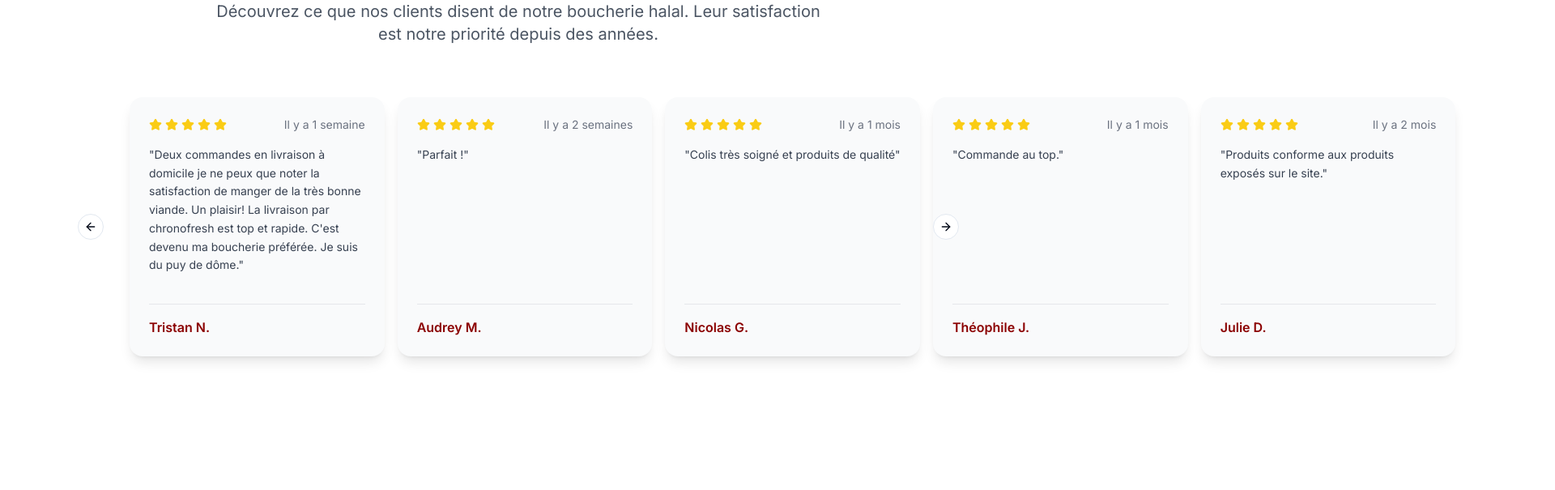
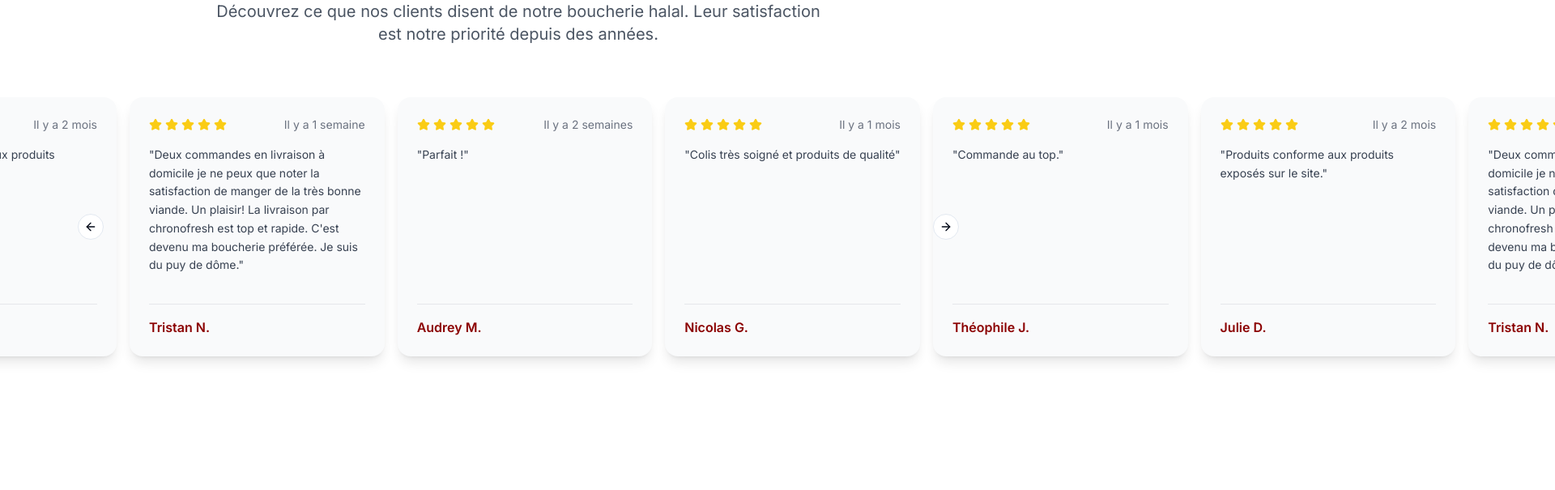
Before and after one commit to jalsgoat/calculatrice-magnifique-web, a React (Vite) app: page / in a window 1280 px wide. Shown: the part 2680-3285 px from the top of the page at 81% size, 1920 px wide, since content can reach past the window. Built offline with nearby package versions, Linux system fonts and the light colour scheme.

Commit message:
Fix: Infinite scroll for reviews carousel
Implement infinite scrolling for the reviews carousel to create a seamless user experience. Load additional reviews before the first and after the last review to give the impression of continuous scrolling.

```diff
--- a/src/components/ReviewsSection.tsx
+++ b/src/components/ReviewsSection.tsx
@@ -56,6 +56,24 @@ const reviews: Review[] = [
 ];
 
 const ReviewsSection = () => {
+  // Créer un tableau infini en dupliquant les avis
+  const createInfiniteReviews = () => {
+    // Ajouter les 3 derniers avis au début et les 3 premiers à la fin
+    const lastThreeReviews = reviews.slice(-3).map(review => ({
+      ...review,
+      id: review.id + 1000 // ID unique pour éviter les conflits
+    }));
+
+    const firstThreeReviews = reviews.slice(0, 3).map(review => ({
+      ...review,
+      id: review.id + 2000 // ID unique pour éviter les conflits
+    }));
+
+    return [...lastThreeReviews, ...reviews, ...firstThreeReviews];
+  };
+
+  const infiniteReviews = createInfiniteReviews();
+
   const renderStars = (rating: number) => {
     return Array.from({ length: 5 }, (_, index) => (
       <Star
@@ -86,13 +104,14 @@ const ReviewsSection = () => {
               align: "start",
               loop: true,
               slidesToScroll: 1,
-              containScroll: "trimSnaps",
+              containScroll: false,
+              startIndex: 3, // Commencer par les vrais avis (après les 3 dupliqués)
             }}
             className="w-full"
           >
             <CarouselContent className="ml-0">
-              {reviews.map((review) => (
-                <CarouselItem key={review.id} className="md:basis-1/3 basis-full pl-4">
+              {infiniteReviews.map((review, index) => (
+                <CarouselItem key={`${review.id}-${index}`} className="md:basis-1/3 basis-full pl-4">
                   <div className="bg-gray-50 rounded-2xl p-6 shadow-lg hover:shadow-xl transition-shadow duration-300 min-h-[320px] flex flex-col">
                     <div className="flex items-center justify-between mb-4">
                       <div className="flex space-x-1">
```
